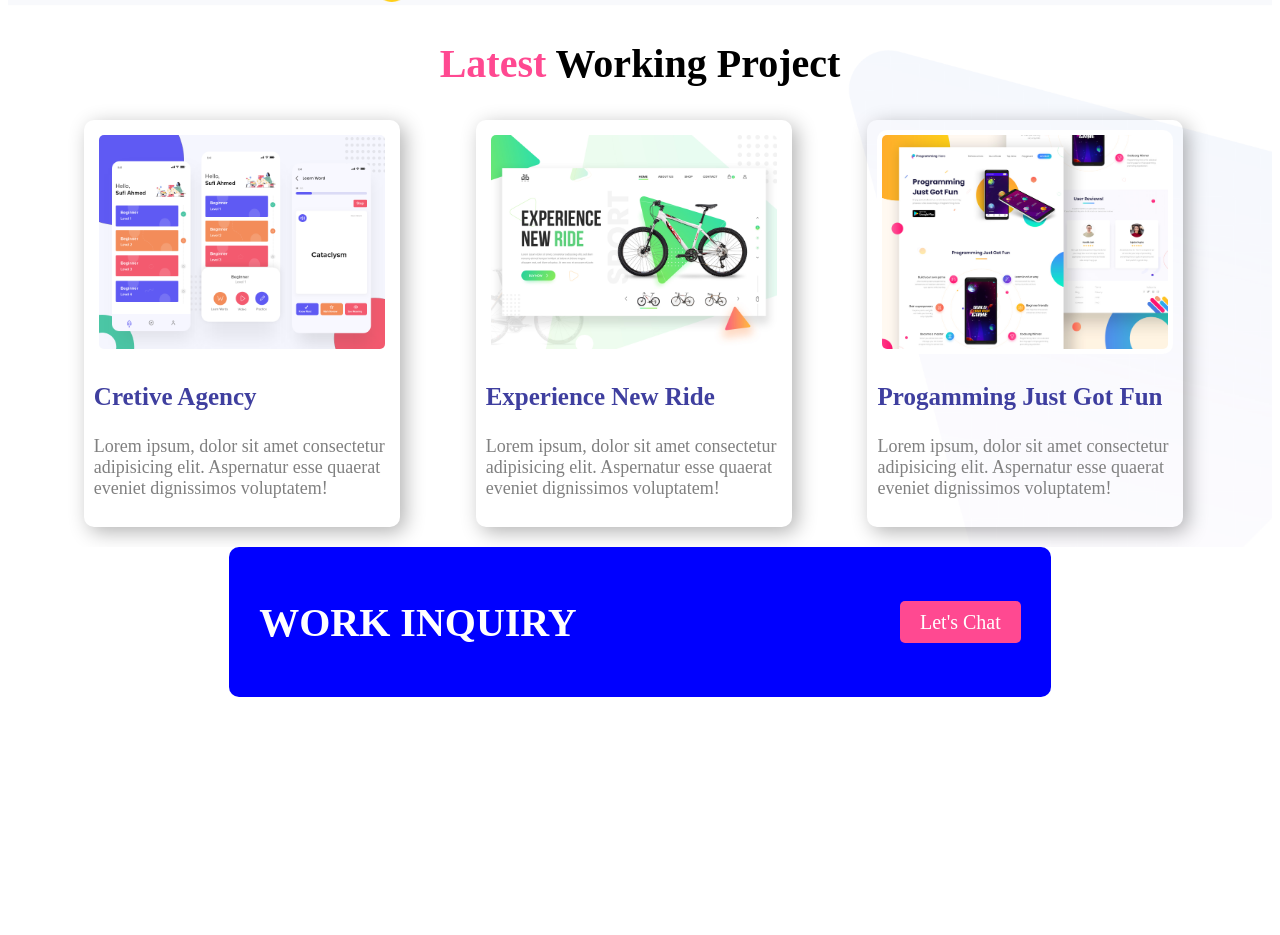
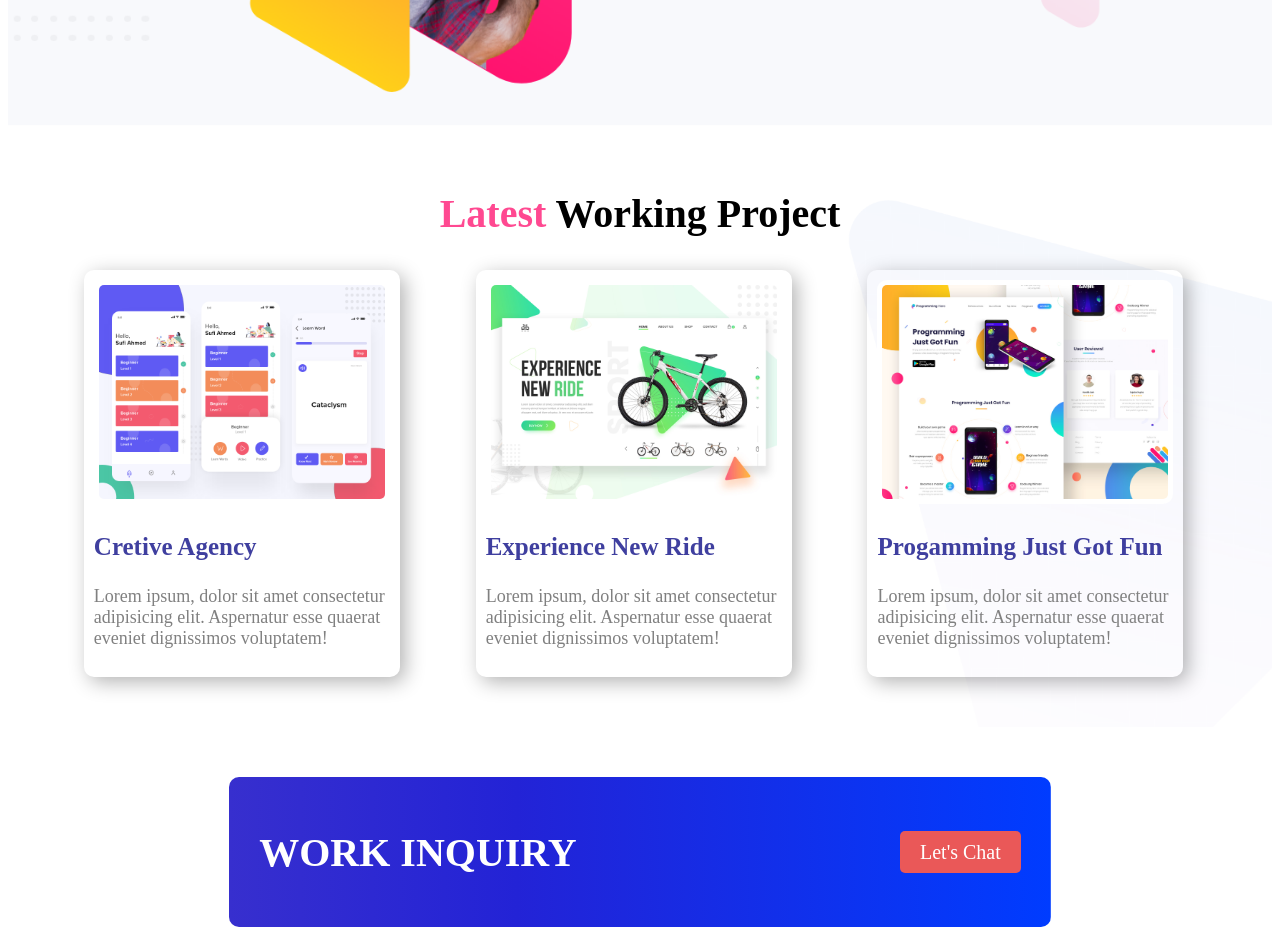
Before and after one commit to jonytalukdar/my-portfolio, a plain HTML site: page index.html in a window 1280 px wide. Shown: the part 1240-2175 px from the top of the page. Before the commit the page ends 1945 px from the top, so only its background shows below. Drawn offline with Linux system fonts and the light colour scheme.

Commit message:
added some line

```diff
--- a/index.html
+++ b/index.html
@@ -20,6 +20,7 @@
           Lorem ipsum dolor, sit amet consectetur adipisicing elit. Unde eveniet
           veritatis quo rem itaque officia nihil omnis porro! Eveniet, iste!
         </p>
+        <a href="#" class="hire-button">Hire Me</a>
       </div>
       <div class="half-width">
         <img src="images/peter.png" alt="" />
@@ -40,7 +41,6 @@
           accusamus ratione minus, doloribus fugit vero eius labore nostrum,
           pariatur excepturi laboriosam neque.
         </p>
-        <a href="#" class="hire-button">Hire Me</a>
         <a href="#" class="resume-button">Download Resume</a>
       </div>
     </section>
--- a/style.css
+++ b/style.css
@@ -1,5 +1,9 @@
 * {
   box-sizing: border-box;
+}
+
+section {
+  padding: 30px 0;
 }
 
 #banner {
@@ -80,7 +84,8 @@ img {
   background-position: center;
   background-size: cover;
   overflow: hidden;
-  padding-bottom: 20px;
+  padding-bottom: 50px;
+  margin-bottom: 50px;
 }
 
 #latest-work h2 {
@@ -118,7 +123,16 @@ img {
 }
 
 #work-inquiry {
-  background-color: blue;
+  background-image: linear-gradient(
+    90deg,
+    #372fce 0%,
+    #2323d6 35%,
+    #003cff 100%
+  );
+  background-repeat: no-repeat;
+  background-position: center;
+  background-size: cover;
+  overflow: hidden;
   width: 65%;
   height: 150px;
   margin: auto;
@@ -135,7 +149,7 @@ img {
 }
 
 .lets-button {
-  background-color: #ff4991;
+  background-color: #ea5858;
   color: white;
   text-decoration: none;
   font-size: 20px;
```
